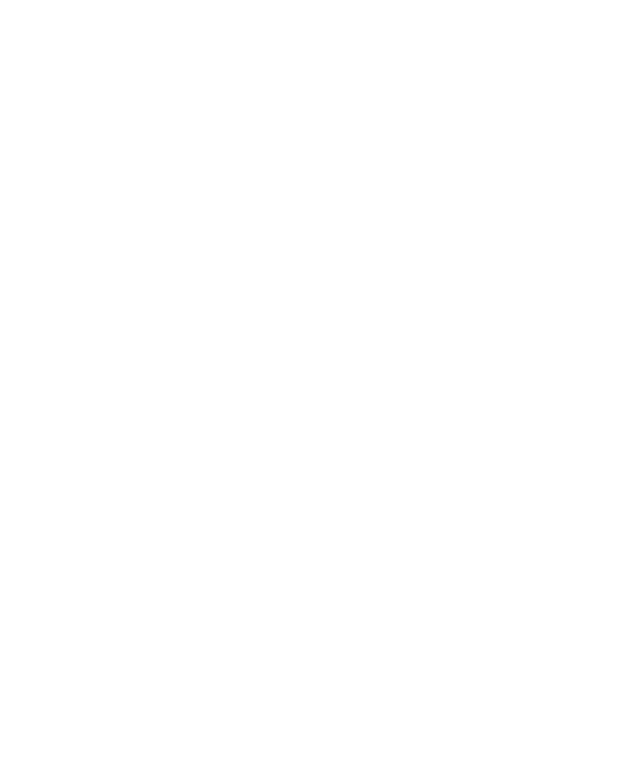
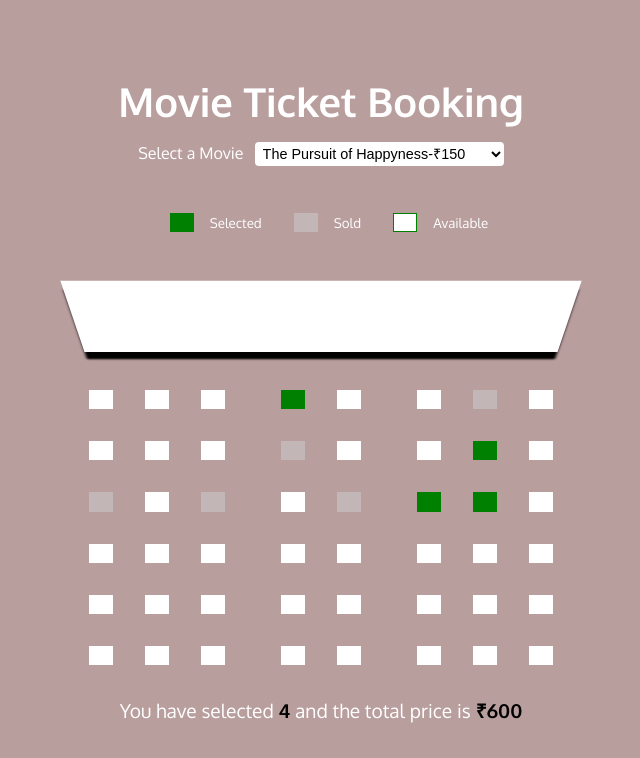
Before and after one commit to DeepBPatel702/Movie-Ticket-Booking, a plain HTML site: page index.html in a window 1280 px wide. Shown: the whole page, without its empty margins (319-959 px from the left). Drawn offline with Linux system fonts and the light colour scheme.

Commit message:
completed

```diff
--- a/index.html
+++ b/index.html
@@ -3,9 +3,100 @@
 <head>
 	<meta charset="UTF-8">
 	<meta name="viewport" content="width=device-width, initial-scale=1.0">
-	<title>Document</title>
+	<title>Movie Ticket Booking</title>
+	<!-- <link rel="stylesheet" href="https://cdnjs.cloudflare.com/ajax/libs/font-awesome/5.15.4/css/all.min.css" integrity="sha512-1ycn6IcaQQ40/MKBW2W4Rhis/DbILU74C1vSrLJxCq57o941Ym01SwNsOMqvEBFlcgUa6xLiPY/NS5R+E6ztJQ==" crossorigin="anonymous" referrerpolicy="no-referrer" /> -->
+	<!-- <link rel="stylesheet" href="./normalize.css"> -->
+	<link rel="stylesheet" href="./style.css">
 </head>
 <body>
+	<h1>Movie Ticket Booking</h1>
+	<div class="movie-container">
+		<label for="movie">Select a Movie</label>
+		<select name="movie-name" id="movie">
+			<option value="150">The Pursuit of Happyness-₹150</option>
+			<option value="180">Forrest Gump-₹180</option>
+			<option value="200">The Shawshank Redemption-₹200</option>
+		</select>
+	</div>
+	<ul class="showcase">
+		<li>
+			<div class="seat selected"></div>
+			<small>Selected</small>
+		</li>
+		<li>
+			<div class="seat sold"></div>
+			<small>Sold</small>
+		</li>
+		<li>
+			<div class="seat available"></div>
+			<small>Available</small>
+		</li>
+	</ul>
+	<div class="screen-container" id="screen-container">
+		<div class="screen"></div>
+		<div class="row">
+			<div class="seat"></div>
+			<div class="seat"></div>
+			<div class="seat"></div>
+			<div class="seat selected"></div>
+			<div class="seat"></div>
+			<div class="seat"></div>
+			<div class="seat sold"></div>
+			<div class="seat"></div>
+		</div>
+		<div class="row">
+			<div class="seat"></div>
+			<div class="seat"></div>
+			<div class="seat"></div>
+			<div class="seat sold"></div>
+			<div class="seat"></div>
+			<div class="seat"></div>
+			<div class="seat selected"></div>
+			<div class="seat"></div>
+		</div>
+		<div class="row">
+			<div class="seat sold"></div>
+			<div class="seat"></div>
+			<div class="seat sold"></div>
+			<div class="seat"></div>
+			<div class="seat sold"></div>
+			<div class="seat selected"></div>
+			<div class="seat selected"></div>
+			<div class="seat"></div>
+		</div>
+		<div class="row">
+			<div class="seat"></div>
+			<div class="seat"></div>
+			<div class="seat"></div>
+			<div class="seat"></div>
+			<div class="seat"></div>
+			<div class="seat"></div>
+			<div class="seat"></div>
+			<div class="seat"></div>
+		</div>
+		<div class="row">
+			<div class="seat"></div>
+			<div class="seat"></div>
+			<div class="seat"></div>
+			<div class="seat"></div>
+			<div class="seat"></div>
+			<div class="seat"></div>
+			<div class="seat"></div>
+			<div class="seat"></div>
+		</div>
+		<div class="row">
+			<div class="seat"></div>
+			<div class="seat"></div>
+			<div class="seat"></div>
+			<div class="seat"></div>
+			<div class="seat"></div>
+			<div class="seat"></div>
+			<div class="seat"></div>
+			<div class="seat"></div>
+		</div>
 
+	</div>
+	<p class="text">You have selected <span id="count">0  seats,</span> and the total price is<span id="total"> ₹ 0</span></p>
+	<script src="./script.js"></script>
 </body>
 </html>
--- a/script.js
+++ b/script.js
@@ -1 +1,25 @@
 'use strict';
+const seatContainer = document.getElementById('screen-container');
+const seats = document.querySelectorAll('.row .seat:not(.sold)');
+const movieSelected = document.getElementById('movie');
+const count = document.getElementById('count')
+const total = document.getElementById('total')
+let ticketPrice = movieSelected.value
+
+const updateSelectedCounts = function(){
+	const selectedSeats = document.querySelectorAll('.row .seat.selected');
+		count.innerText = (selectedSeats.length)
+		total.innerText = ` ₹${selectedSeats.length * ticketPrice}`;
+}
+movieSelected.addEventListener('change', (e) =>{
+	ticketPrice = Number(e.target.value);
+})
+
+seatContainer.addEventListener('click', function(e){
+	if(e.target.classList.contains('seat') && !e.target.classList.contains('sold')){
+		e.target.classList.toggle('selected')
+		updateSelectedCounts();
+	}
+})
+
+updateSelectedCounts()
--- a/style.css
+++ b/style.css
@@ -1,9 +1,121 @@
+@import url('https://fonts.googleapis.com/css2?family=Oxygen:wght@300;400;700&display=swap');
+
 *{
 	margin: 0;
 	padding: 0;
 	box-sizing: border-box;
 }
 
+:root{
+	--clr-dark:  #25124A;
+	--clr-white: #ffffff;
+}
+
 html{
 	font-size: 16px;
 }
+
+body{
+	font-family: 'Oxygen', sans-serif;
+	background-color: #B99E9E;
+	color: var(--clr-white);
+	display: flex;
+	flex-direction: column;
+	align-items: center;
+	justify-content: center;
+	min-height: 100vh;
+}
+
+h1{
+	font-size: 2.5rem;
+}
+
+.movie-container{
+	margin: 1rem;
+}
+
+select{
+	border: 0;
+	border-radius: 4px;
+	background-color: var(--clr-white);
+	padding: 0.2rem;
+	font-size: 0.9rem;
+	margin-left: 0.5rem;
+}
+
+.seat{
+	background-color: var(--clr-white);
+	height: 1.2rem;
+	width: 1.5rem;
+	margin: 1rem;
+	/* border-radius: 1rem 0.5rem 0.3rem 0; */
+}
+
+.seat.sold{
+	background-color: #C3B6B6;
+}
+
+.seat.available{
+	border: 1.5px solid green;
+}
+.seat.selected{
+	background-color: green;
+}
+
+.showcase{
+	display: flex;
+	justify-content: space-between;
+	padding: 0.4rem 0.8rem;
+	list-style: none;
+}
+
+.showcase li{
+	display: flex;
+	align-items: center;
+	/* justify-content: center; */
+	padding: 0.5rem;
+}
+
+.row{
+	display: flex;
+}
+
+.screen{
+	height: 7rem;
+	background-color: var(--clr-white);
+	transform: rotateX(-60deg);
+	box-shadow: 0 13px 3px black;
+}
+
+.screen-container{
+	perspective: 1000px;
+}
+
+.seat:nth-of-type(4){
+	margin-left: 2.5rem;
+}
+
+.seat:nth-last-of-type(3){
+	margin-left: 2.5rem;
+}
+
+.seat:not(.sold):hover {
+	cursor: pointer;
+	transform: scale(1,1.2);
+
+}
+
+showcase.seat:not(.sold):hover{
+	cursor: default;
+	transform: scale(1);
+}
+
+.text{
+	font-size: 1.2rem;
+	margin-top: 1rem;
+}
+
+.text span{
+	color: black;
+	font-weight: 600;
+}
```
